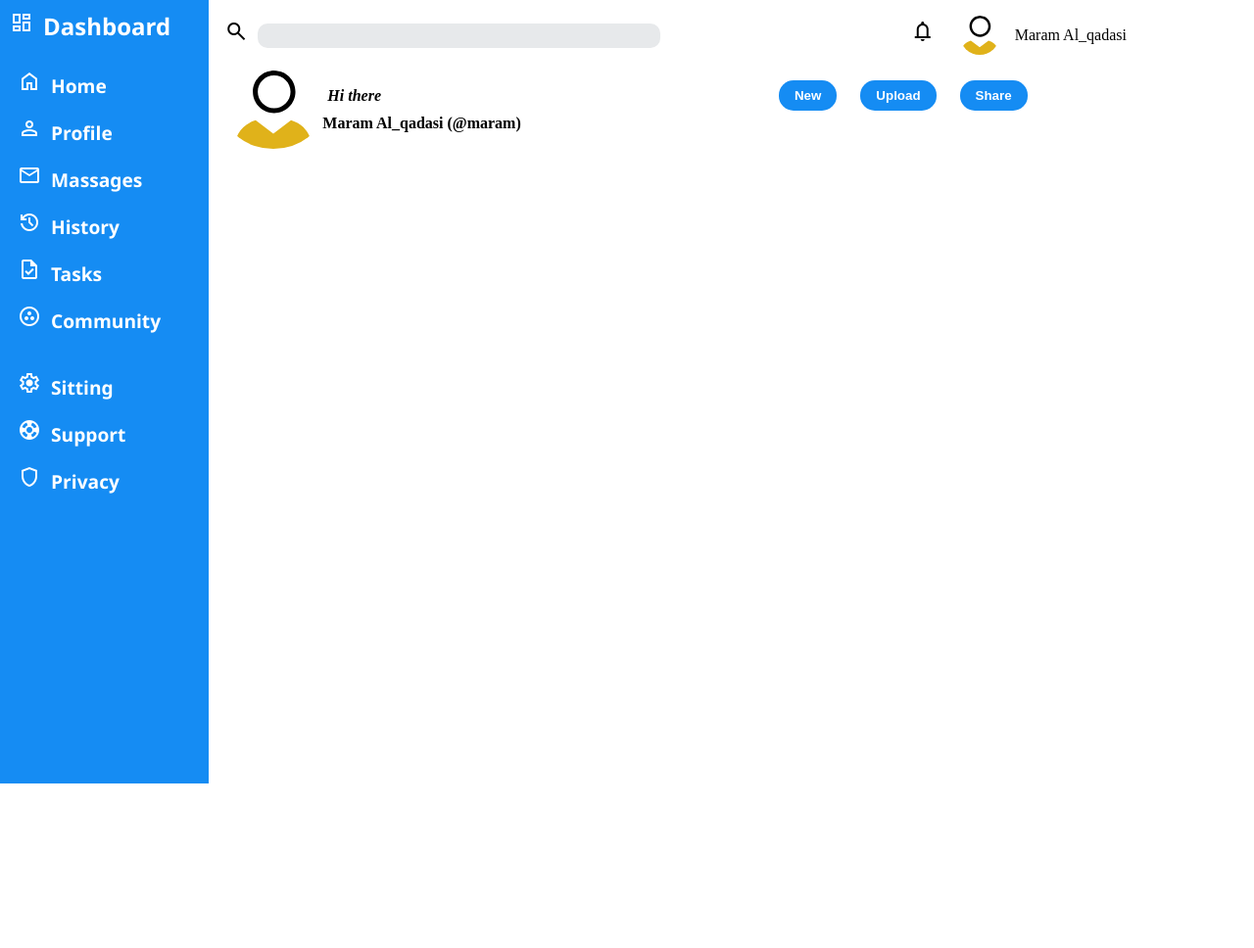
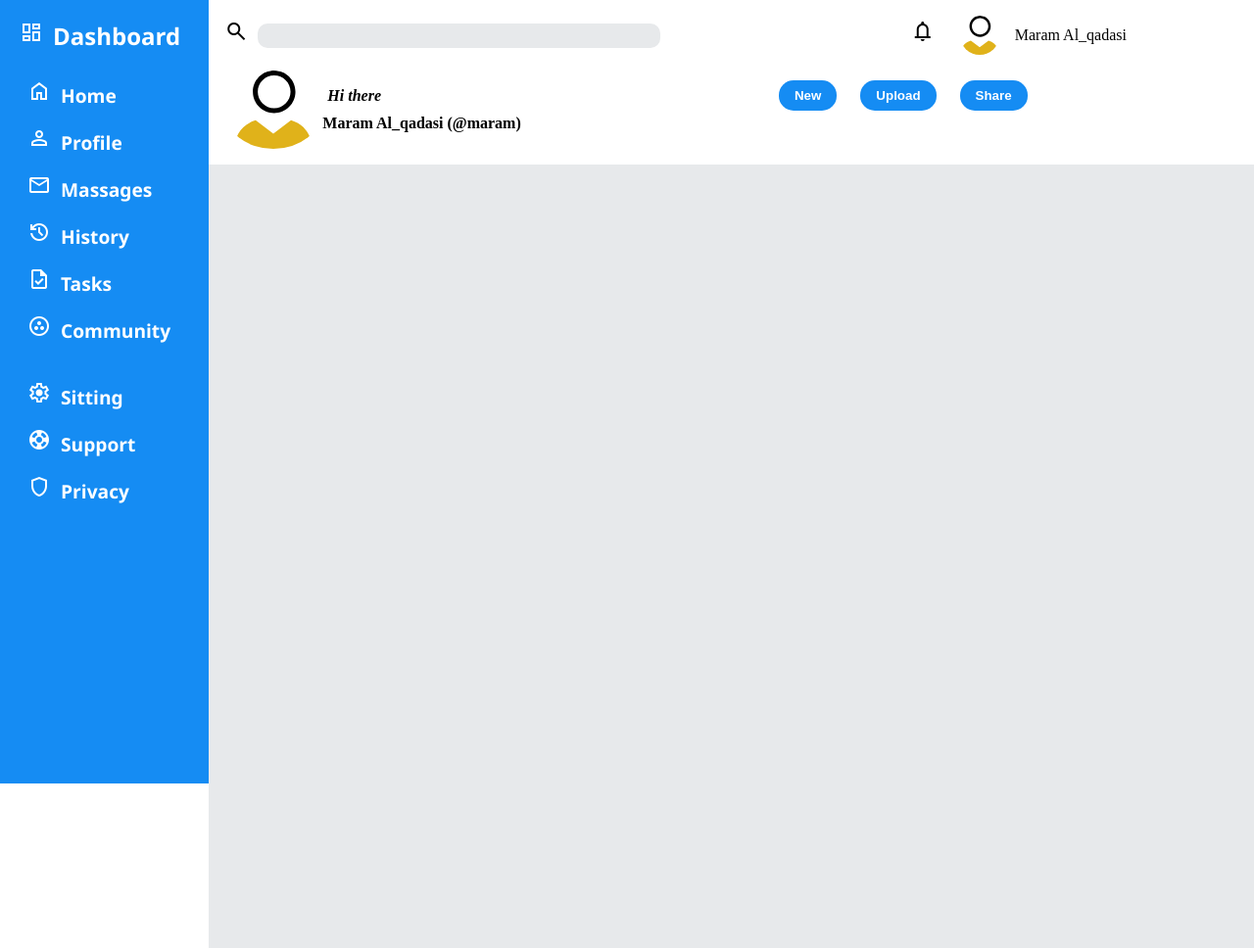
Before and after one commit to MaramAlqadasi/Admin-Dashboard, a plain HTML site: page index.html in a window 1280 px wide. Shown: the whole page at 98% size. Before the commit the page ends 800 px from the top, so only its background shows below. Drawn offline with nearby package versions, Linux system fonts and the light colour scheme.

Commit message:
edits on sidebar

```diff
--- a/index.html
+++ b/index.html
@@ -5,7 +5,7 @@
     <meta http-equiv="X-UA-Compatible" content="IE=edge">
     <meta name="viewport" content="width=device-width, initial-scale=1.0">
     <link rel="stylesheet" href="style.css">
-    <title>Admin Dashboard</title>
+    <title> Admin Dashboard</title>
 
 
    <link href="https://fonts.googleapis.com/css2?family=Material+Symbols+Outlined:opsz,wght,FILL,GRAD@40,600,1,200" rel="stylesheet" />
@@ -20,20 +20,20 @@
 
 
             <div class="logo center-element"><span class="material-symbols-outlined">Dashboard</span>  Dashboard</div>
-            <div class="upper-sidebar">
-                <div class="sidebar-item center-element"><span class="material-symbols-outlined">home</span> Home</div>
-                <div class="sidebar-item center-element"><span class="material-symbols-outlined">person</span>Profile</div>
-                <div class="sidebar-item center-element"><span class="material-symbols-outlined">mail</span>Massages</div>
-                <div class="sidebar-item center-element"><span class="material-symbols-outlined">history</span>History</div>
-                <div class="sidebar-item center-element"><span class="material-symbols-outlined">task</span>Tasks</div>
-                <div class="sidebar-item center-element"><span class="material-symbols-outlined">communities</span>Community</div>
+            <div class="sidebar-part upper-sidebar">
+                <div class="sidebar-item center-element"><span class="material-symbols-outlined">home</span> <div class="sidebar-link">Home</div> </div>
+                <div class="sidebar-item center-element"><span class="material-symbols-outlined">person</span><div class="sidebar-link">Profile</div></div>
+                <div class="sidebar-item center-element"><span class="material-symbols-outlined">mail</span><div class="sidebar-link">Massages</div></div>
+                <div class="sidebar-item center-element"><span class="material-symbols-outlined">history</span><div class="sidebar-link">History</div></div>
+                <div class="sidebar-item center-element"><span class="material-symbols-outlined">task</span><div class="sidebar-link">Tasks</div></div>
+                <div class="sidebar-item center-element"><span class="material-symbols-outlined">communities</span><div class="sidebar-link"> Community</div></div>
 
 
             </div>
-            <div class="lower-sidebar">
-                <div class="sidebar-item center-element"><span class="material-symbols-outlined">settings</span>Sitting</div>
-                <div class="sidebar-item center-element"><span class="material-symbols-outlined">support</span>Support</div>
-                <div class="sidebar-item center-element"><span class="material-symbols-outlined">shield</span>Privacy</div>
+            <div class="sidebar-part lower-sidebar">
+                <div class="sidebar-item center-element"><span class="material-symbols-outlined">settings</span><div class="sidebar-link">Sitting</div></div>
+                <div class="sidebar-item center-element"><span class="material-symbols-outlined">support</span><div class="sidebar-link">Support</div></div>
+                <div class="sidebar-item center-element"><span class="material-symbols-outlined">shield</span><div class="sidebar-link">Privacy</div></div>
 
 
             </div>
--- a/style.css
+++ b/style.css
@@ -26,9 +26,12 @@
     padding: 20px;
     font-family: 'Segoe UI', Tahoma, Geneva, Verdana, sans-serif;
     align-content: center;
-    padding: 10px;
 
 
+
+}
+.sidebar-part{
+    width: 100%;
 }
 .center-element{
     display: flex;
@@ -43,8 +46,17 @@
 
 }
 .sidebar-item{
+    width: 100%;
     padding: 0.5rem;
 
+
+}
+.sidebar-link{
+    width: 100%;
+}
+.sidebar-item:hover{
+    border-bottom: 2px solid white;
+    cursor: pointer;
 }
 
 .material-symbols-outlined{
@@ -54,7 +66,7 @@
 
 
 }
-/* _____________________ End of sidbar styles______________________ */
+/* _____________________ End of sidebar styles______________________ */
 
 /* _____________________ Start of Header styles______________________ */
 .header{
@@ -109,7 +121,15 @@
     color: white;
     font-weight: bold;
     margin: 10px;
+    cursor: pointer;
 
+
+}
+.header_btn:hover{
+    background-color: white;
+    color: rgb(21, 140, 243);
+    font-weight: bolder;
+    border: 1px solid rgb(21, 140, 243);
 }
 
 .welcome_container{
@@ -135,3 +155,13 @@
     margin-top: 5px;
     font-weight: bold;
 }
+
+/* _____________________ End of Header styles______________________ */
+
+
+/* _____________________ Start of content styles______________________ */
+
+.content{
+    background-color:#E7E9EB;
+    height: 100vh;
+}
```
Also changed, not shown: img/dashboard_24dp_FILL0_wght400_GRAD0_opsz24.svg (added), img/user-avatar-svgrepo-com.svg (added), img/view-dashboard.svg (added).
